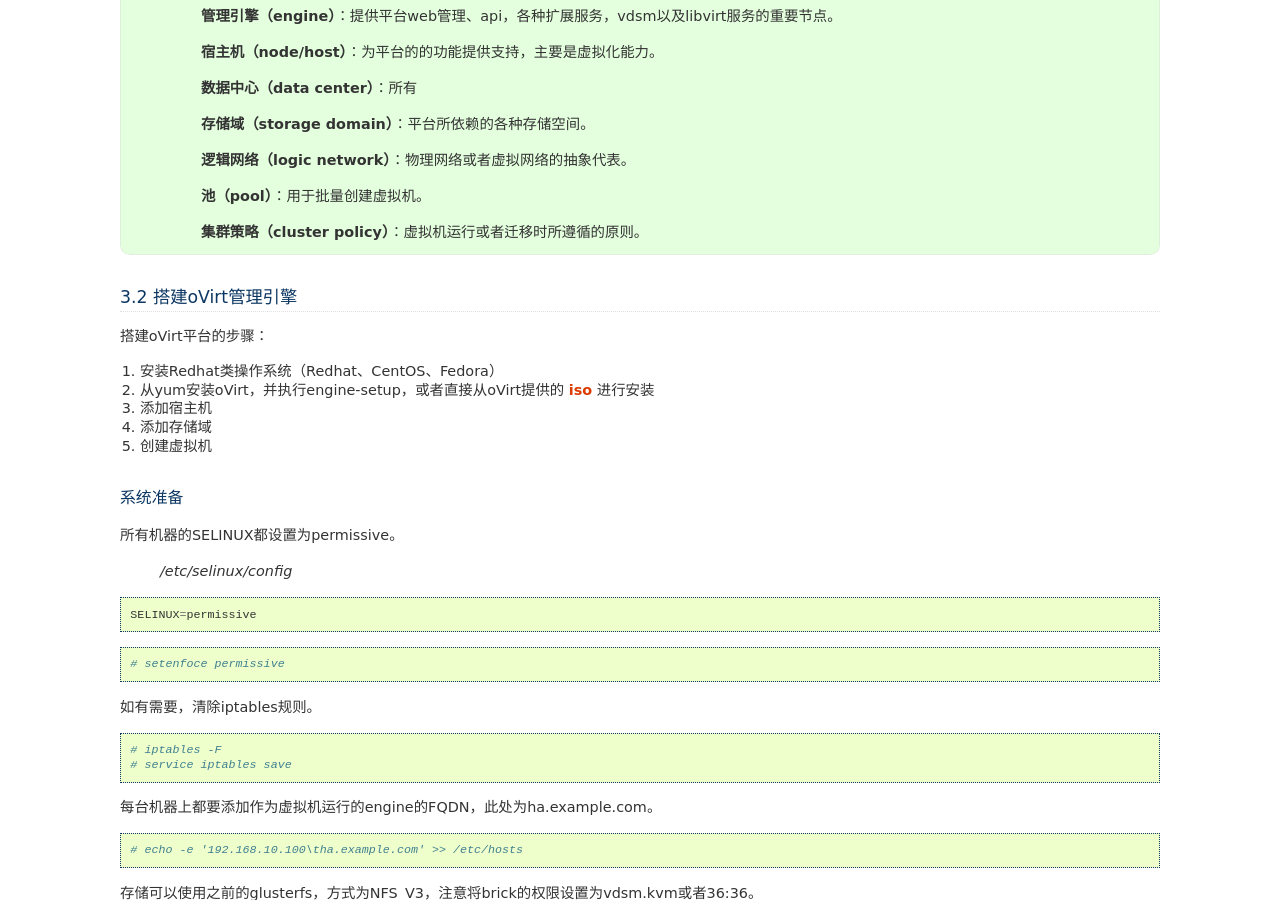
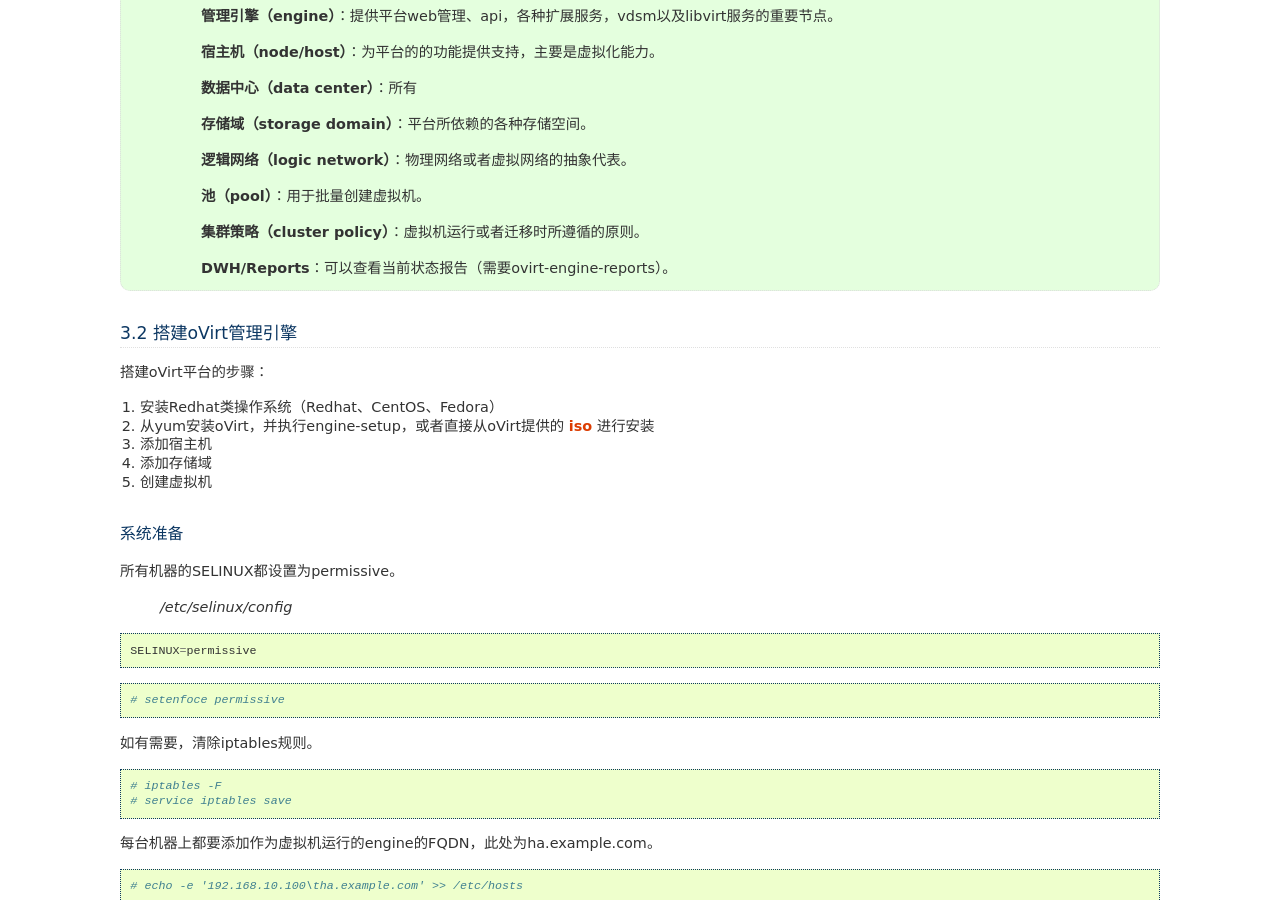
Before and after one commit to lofyer/InTheCloud, a Sphinx documentation site: the page built from source/posts/ch03.rst, in a window 1280 px wide and 900 px high, scrolled down 2052 px. Built offline with Sphinx 7.4.7, drawn with Linux system fonts in a browser that asks for light colours; formulas are drawn with MathJax 3.

Commit message:
添加DWH

```diff
--- a/source/posts/ch03.rst
+++ b/source/posts/ch03.rst
@@ -54,6 +54,8 @@
     **池（pool）**：用于批量创建虚拟机。
 
     **集群策略（cluster policy）**：虚拟机运行或者迁移时所遵循的原则。
+
+    **DWH/Reports**：可以查看当前状态报告（需要ovirt-engine-reports）。
 
 3.2 搭建oVirt管理引擎
 ----------------------
```
